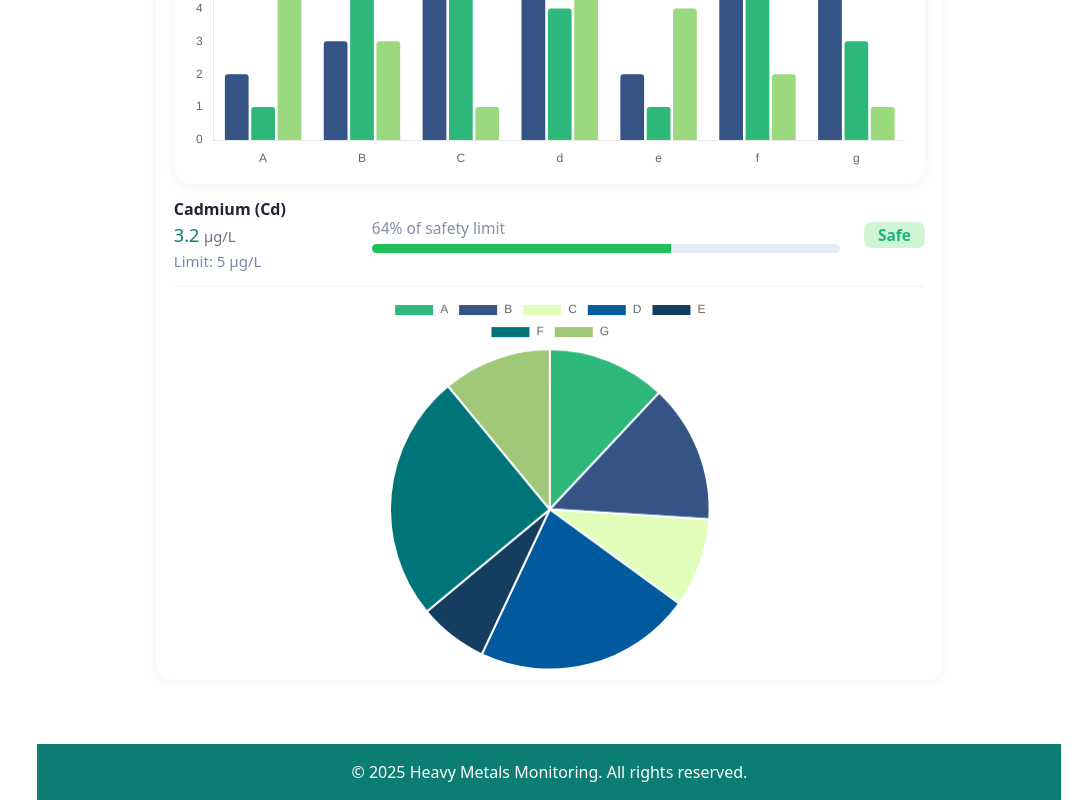
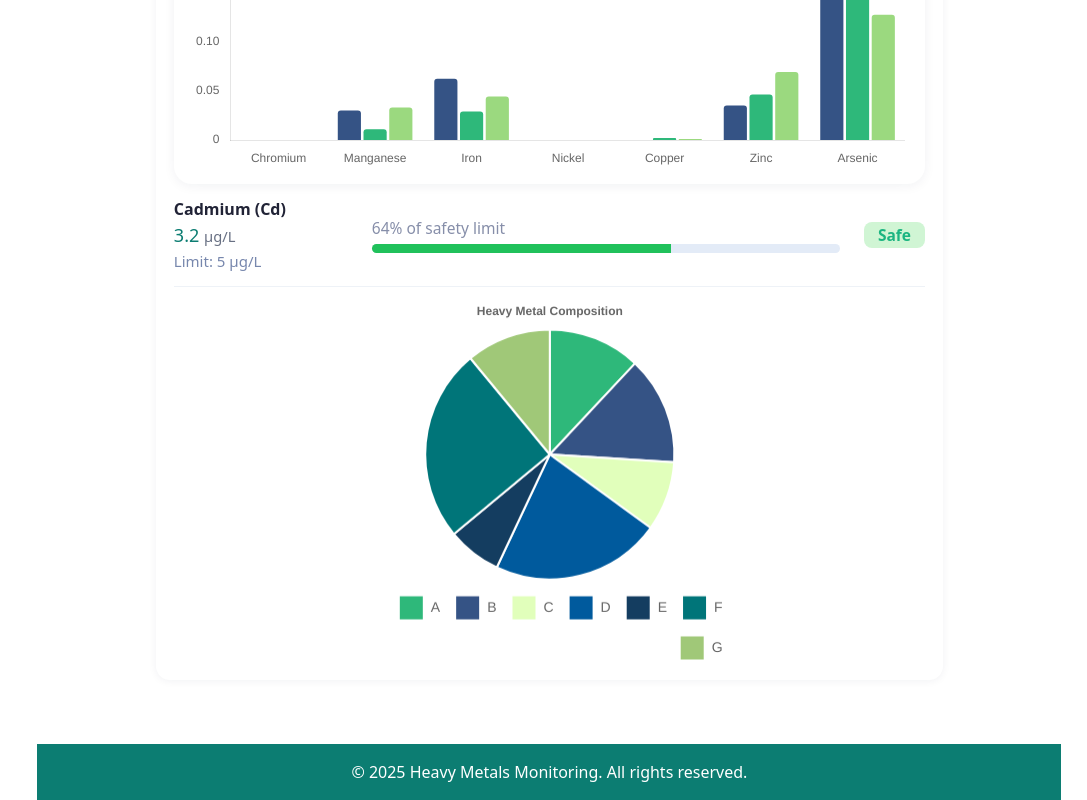
Before and after one commit to Tarushiiiii/Heavy_Metals, a React (Vite) app: page /analysis in a window 1280 px wide. Shown: the part 1270-2070 px from the top of the page, without its empty margins (193-1280 px from the left). Built offline with nearby package versions, Linux system fonts and the light colour scheme.

Commit message:
something

```diff
--- a/src/components/graphs/barData.json
+++ b/src/components/graphs/barData.json
@@ -1,52 +1,52 @@
 {
     "labels": [
-        "A",
-        "B",
-        "C",
-        "d",
-        "e",
-        "f",
-        "g"
+        "Chromium",
+        "Manganese",
+        "Iron",
+        "Nickel",
+        "Copper",
+        "Zinc",
+        "Arsenic"
     ],
     "datasets": [
         {
-            "label": "Place1",
+            "label": "Kanjhawala",
             "data": [
-                2,
-                3,
-                5,
-                6,
-                2,
-                7,
-                8
+                0.0001,
+                0.03,
+                0.0622,
+                0.0001,
+                0.0001,
+                0.035,
+                0.259
             ],
             "backgroundColor": "rgb(53, 83, 133)",
             "borderRadius": 3
         },
         {
-            "label": "Place2",
+            "label": "Dwarka Sec 23",
             "data": [
-                1,
-                5,
-                9,
-                4,
-                1,
-                8,
-                3
+                0.0001,
+                0.011,
+                0.029,
+                0.0001,
+                0.002,
+                0.046,
+                0.158
             ],
             "backgroundColor": "rgb(46, 184, 122)",
             "borderRadius": 3
         },
         {
-            "label": "Place3",
+            "label": "India Gate",
             "data": [
-                8,
-                3,
-                1,
-                7,
-                4,
-                2,
-                1
+                0.0001,
+                0.033,
+                0.044,
+                0.0001,
+                0.001,
+                0.069,
+                0.127
             ],
             "backgroundColor": "rgb(155, 217, 127)",
             "borderRadius": 3
--- a/src/pages/analysis.jsx
+++ b/src/pages/analysis.jsx
@@ -205,9 +205,34 @@ export const Analysis = () => {
                                                         // slice 3 color
                                                     ],
                                                     borderColor: "white",           // border between slices
-                                                    borderWidth: 2
+                                                    borderWidth: 2,
+                                                    hoverOffset:15
                                                 },
                                             ]
+                                        }}
+                                        options={{
+                                            responsive: true,
+                                            plugins: {
+                                                legend: {
+                                                    lineDashOffset: 9,
+                                                    align: 'end',
+                                                    position: 'bottom',
+                                                    padding: 20,
+
+                                                    labels: {
+                                                        boxWidth: 25,
+                                                        boxHeight: 25,
+                                                        padding: 15,
+                                                        font: {
+                                                            size: 14,
+                                                        },
+                                                    },
+                                                },
+                                                title: {
+                                                    display: true,
+                                                    text: 'Heavy Metal Composition',
+                                                },
+                                            }
                                         }}
                                     />
                                 </div>
```
